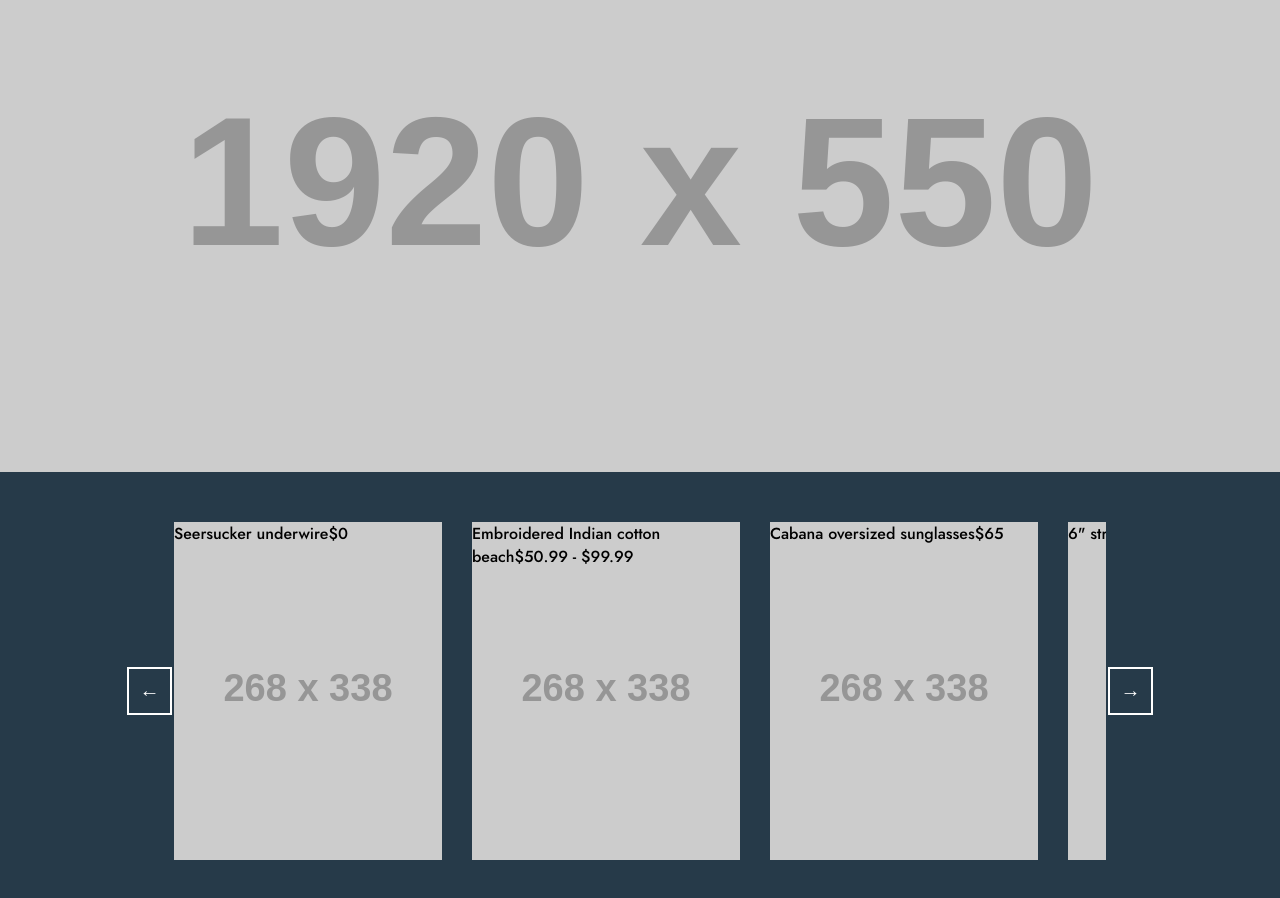
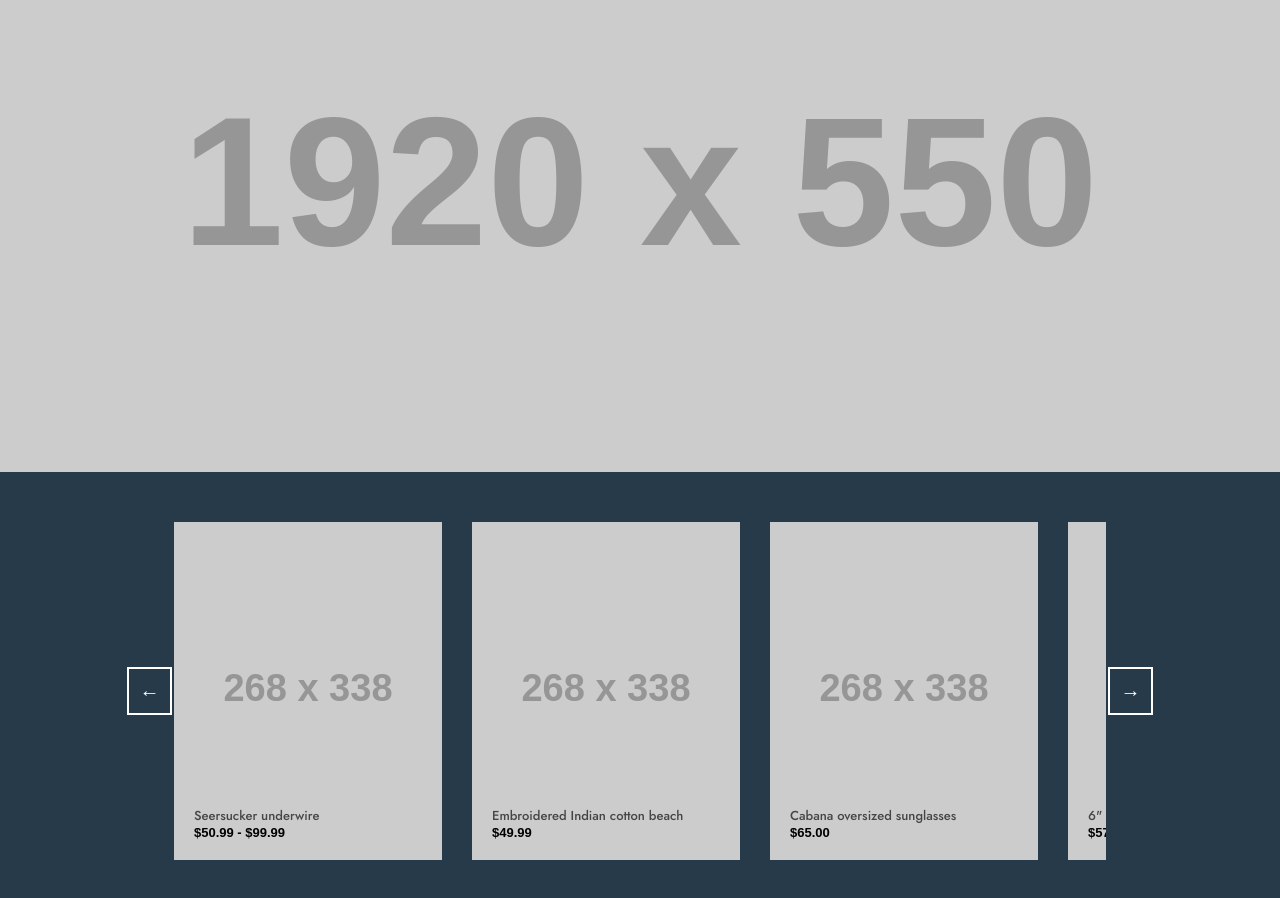
Before and after one commit to kkosmowski/frontend-level-up, a website built with webpack: page src/index.html in a window 1280 px wide. Shown: the part 78-976 px from the top of the page. Built offline with nearby package versions, Linux system fonts and the light colour scheme; placeholder pictures from the web are drawn by us; files whose address does not match are found by name.

Commit message:
Main slider - finished for Desktop products data moved to json file. Added price formatting.

```diff
--- /dev/null
+++ b/src/assets/slider-products.json
@@ -0,0 +1,34 @@
+[
+  {
+    "name": "Seersucker underwire",
+    "price": {
+      "from": 50.99,
+      "to": 99.99
+    }
+  },
+  {
+    "name": "Embroidered Indian cotton beach",
+    "price": 49.99
+  },
+  {
+    "name": "Cabana oversized sunglasses",
+    "price": 65
+  },
+  {
+    "name": "6\" stretch eco swim trunk",
+    "price": 57.99
+  },
+  {
+    "name": "Studded wrap sandals",
+    "price": 112.99,
+    "oldPrice": 150
+  },
+  {
+    "name": "Printed denim jacket",
+    "price": 74.99
+  },
+  {
+    "name": "Nylon bomber jacket",
+    "price": 38.99
+  }
+]
--- a/src/index.js
+++ b/src/index.js
@@ -1,5 +1,6 @@
 import './styles/style.scss';
 import Logo from './assets/images/logo-zonex.svg';
+import SLIDES from './assets/slider-products';
 
 const renderLogo = () => {
   document.querySelector('.header__logo').src = Logo;
@@ -20,7 +21,7 @@ const renderProducts = () => {
 };
 
 const handleSlider = () => {
-  // custom slider, probably an overkill, but whatever
+  // custom slider, probably an overkill, but I've always wanted to write one
 
   const sliderPrevButton = document.querySelector('.main-slider__button--prev');
   const sliderNextButton = document.querySelector('.main-slider__button--next');
@@ -48,40 +49,7 @@ const handleSlider = () => {
 };
 
 const createSlider = (slides) => {
-  const SLIDES = [
-    {
-      name: 'Seersucker underwire',
-      price: 0,
-    },
-    {
-      name: 'Embroidered Indian cotton beach',
-      price: {
-        from: 50.99,
-        to: 99.99,
-      },
-    },
-    {
-      name: 'Cabana oversized sunglasses',
-      price: 65.00,
-    },
-    {
-      name: '6" stretch eco swim trunk',
-      price: 57.99,
-    },
-    {
-      name: 'Studded wrap sandals',
-      price: 112.99,
-      oldPrice: 150.00
-    },
-    {
-      name: 'Printed denim jacket',
-      price: 74.99,
-    },
-    {
-      name: 'Nylon bomber jacket',
-      price: 38.99,
-    },
-  ];
+  const format = (number) => `$${number.toFixed(2)}`;
 
   SLIDES.map((item) => {
     const slide = document.createElement('li');
@@ -97,13 +65,13 @@ const createSlider = (slides) => {
     const price = document.createElement('span');
     price.classList.add('product__price');
     price.textContent = typeof item.price === 'number'
-      ? `$${ item.price }`
-      : `$${ item.price.from } - $${ item.price.to }`;
+      ? format(item.price)
+      : `${ format(item.price.from) } - ${ format(item.price.to) }`;
 
     if (item.oldPrice) {
       const oldPrice = document.createElement('span');
       oldPrice.classList.add('product__previous-price');
-      oldPrice.textContent = `$${item.oldPrice}`;
+      oldPrice.textContent = format(item.oldPrice);
 
       price.prepend(oldPrice);
     }
--- a/src/styles/_fonts.scss
+++ b/src/styles/_fonts.scss
@@ -4,3 +4,10 @@
   font-weight: 500;
   font-style: normal;
 }
+
+@font-face {
+  font-family: 'Jost';
+  src: url('../assets/fonts/jost/Jost-700-Bold.otf') format('opentype');
+  font-weight: 700;
+  font-style: normal;
+}
--- a/src/styles/_variables.scss
+++ b/src/styles/_variables.scss
@@ -9,6 +9,7 @@ $main-slide-desktop-slide-height: 33.8rem;
 
 // theme variables
 $primary-text-color: #151515;
+$secondary-text-color: #454545;
 $accents-color: #263a49;
 
 $main-header-background-color: #d7d7d7;
--- a/src/styles/components/_product.scss
+++ b/src/styles/components/_product.scss
@@ -5,7 +5,28 @@ $product-main-slide-desktop-width: 26.8rem;
   &.main-slider__slide {
     width: $product-main-slide-desktop-width;
     height: $main-slide-desktop-slide-height;
-    display: block;
+    @include flex(flex-start, flex-end);
+    padding: 2rem;
     background-size: cover;
   }
+
+  &__details {
+    @include flex(flex-start, flex-start);
+    flex-direction: column;
+    font-size: 1.3rem;
+  }
+
+  &__name {
+    color: $secondary-text-color;
+  }
+
+  &__price {
+    font-weight: 700;
+  }
+
+  &__previous-price {
+    text-decoration: line-through;
+    opacity: 0.25;
+    margin-right: 0.5rem;
+  }
 }
```
